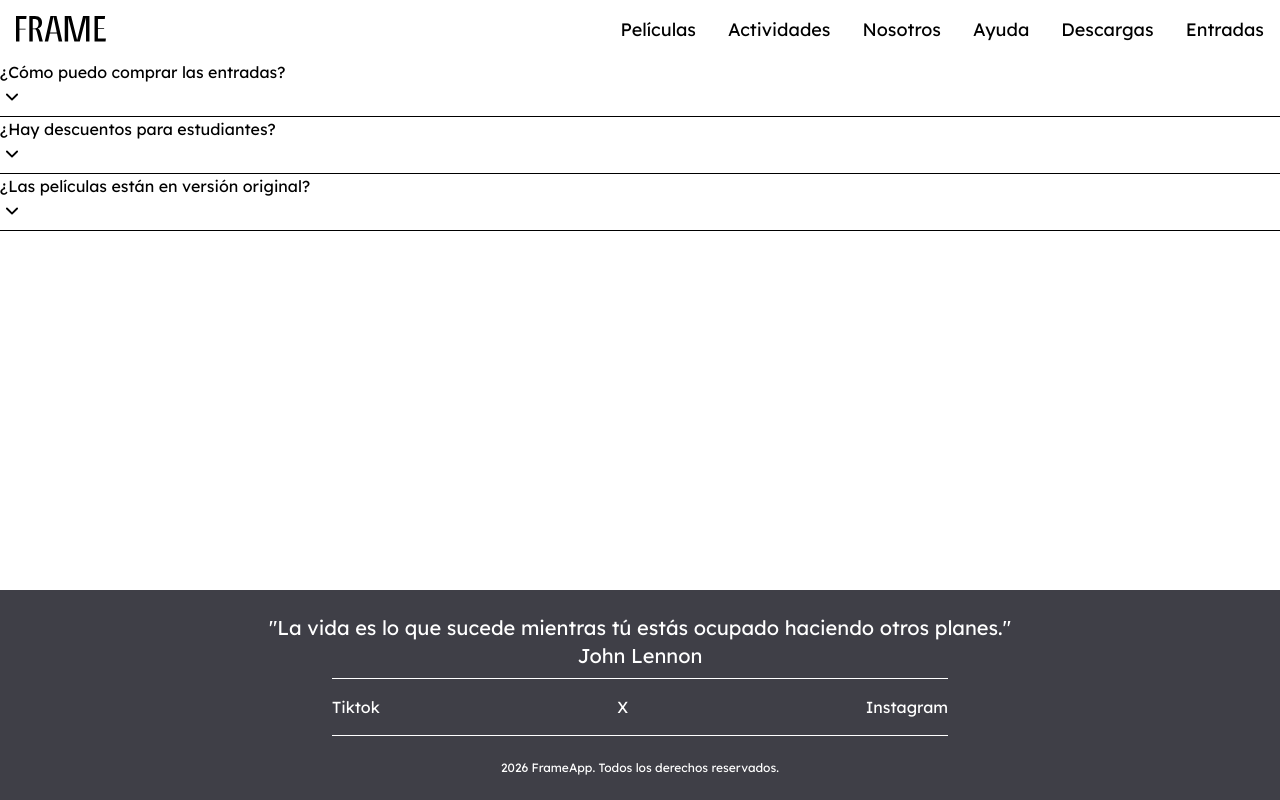
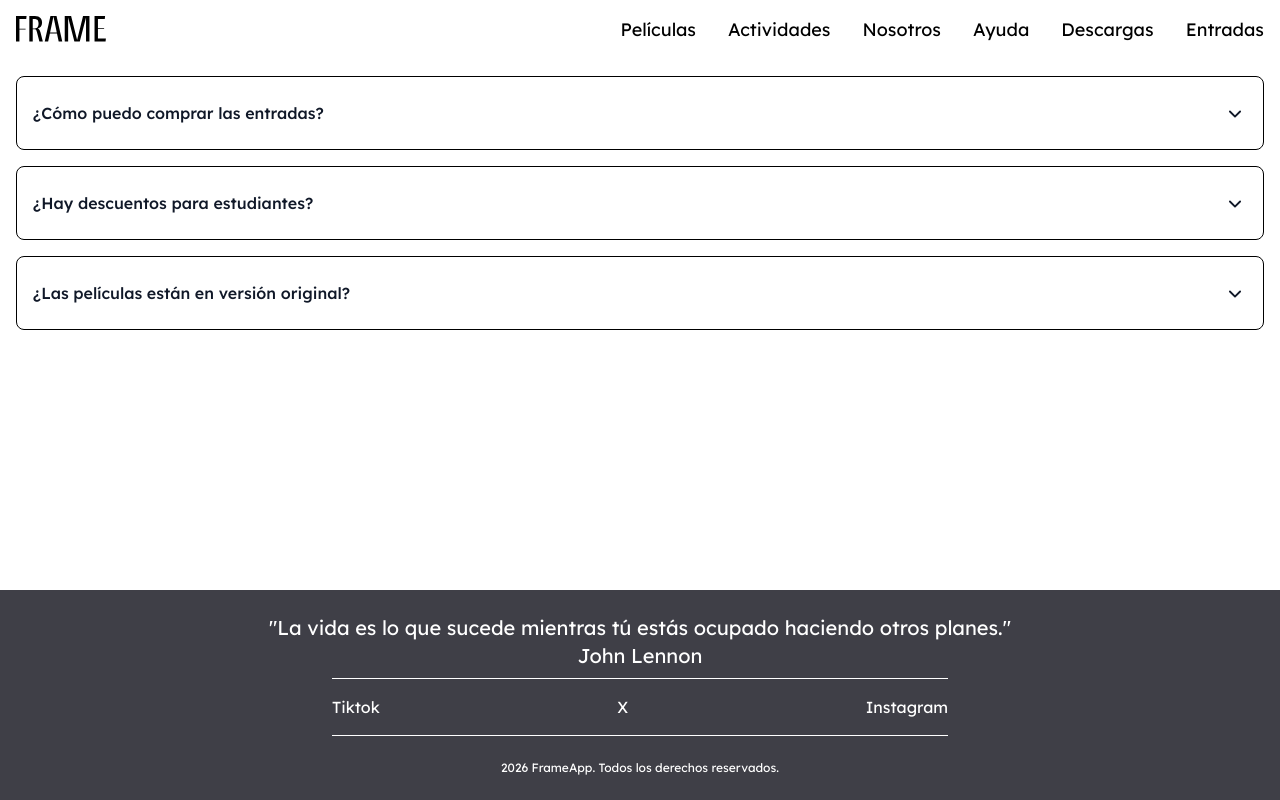
Before and after one commit to monixvision/app-frame, a React (Vite) app: page /preguntas in a window 1280 px wide. Built offline with nearby package versions, Linux system fonts and the light colour scheme.

Commit message:
hemos diseñado el css del FAQ

```diff
--- a/src/components/FaqAcordeon.jsx
+++ b/src/components/FaqAcordeon.jsx
@@ -14,17 +14,17 @@ const FaqAcordeon = () => (
 
     <>
     {FAQS.map((faq) => (
-        <Disclosure key={faq.id} as="div" className="border-b pb-2">
+        <Disclosure key={faq.id} as="div" className="border p-4 mb-4 rounded-lg">
           {({ open }) => (
             <>
-              <DisclosureButton>
+              <DisclosureButton className="flex justify-between w-full text-left font-medium text-gray-900 items-center cursor-pointer hover:text-indigo-600 py-2">
                 <span>{faq.pregunta}</span>
                 <ChevronDownIcon className={`w-6 h-6 transition-transform duration-300 ${open ? 'rotate-180 ' : ''}`}
                 /* esto es para que el icono rote cuando el acordeon esté abierto */
                 />
               </DisclosureButton>
 
-              <DisclosurePanel>
+              <DisclosurePanel transition className="origin-top transition duration-200 ease-out data-closed:-translate-y-6 data-closed:opacity-0 pt-4">
                 {faq.respuesta}
               </DisclosurePanel>
             </>
--- a/src/pages/FAQ.jsx
+++ b/src/pages/FAQ.jsx
@@ -1,7 +1,7 @@
 import FaqAcordeon from "../components/FaqAcordeon";
 
 const Faq = () => (
-    <section>
+    <section className="container mx-auto p-4">
       <FaqAcordeon />
     </section>
  );
```
